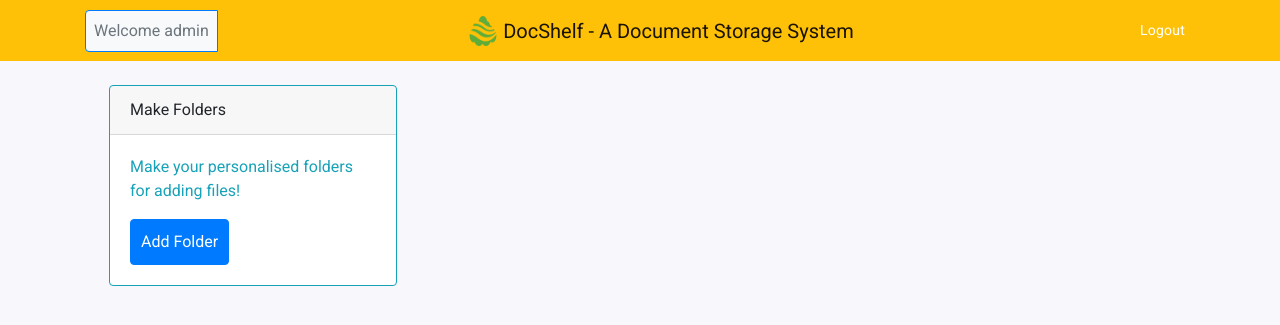
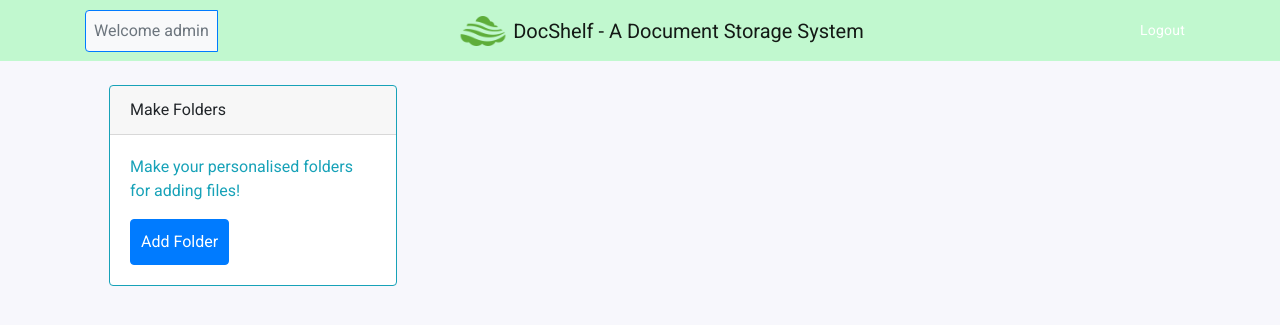
Before and after one commit to Deepika1520/Cloud_Computing_Project, a Django app: page /home/ in a window 1280 px wide. Shown: the top 325 px of the page. Run offline with Django 3.2, Linux system fonts and the light colour scheme; a user stored in the database is signed in; some libraries are stand-ins or nearby versions.

Commit message:
Update base.html

```diff
--- a/cloud_based_file_storage_system/templates/cloud_based_file_storage_system/base.html
+++ b/cloud_based_file_storage_system/templates/cloud_based_file_storage_system/base.html
@@ -15,8 +15,13 @@
 
 
 </head>
+ <style>
+.navbar-custom {
+    background-color: #c1f8cf;
+}
+</style>
 <body>
-<nav class="navbar navbar-expand-md navbar-light bg-warning">
+<nav class="navbar navbar-expand-md navbar-light navbar-custom">
 <div class="container">
     <button class="navbar-toggler" type="button" data-toggle="collapse" data-target="#navbarNav" aria-controls="navbarNav" aria-expanded="false" aria-label="Toggle navigation">
         <span class="navbar-toggler-icon"></span>
@@ -30,7 +35,7 @@
         </ul>
     {% endif %}
     <a class="navbar-brand" href="{% url 'authorize' %}">
-         <img src="{% static 'file_storage_system/logo.png' %}" width="30" height="30" class="d-inline-block align-top">
+         <img src="{% static 'file_storage_system/logo.png' %}" width="50" height="30" class="d-inline-block align-top">
         <span>DocShelf - A Document Storage System</span>
     </a>
     <ul class="navbar-nav ml-auto">
```
